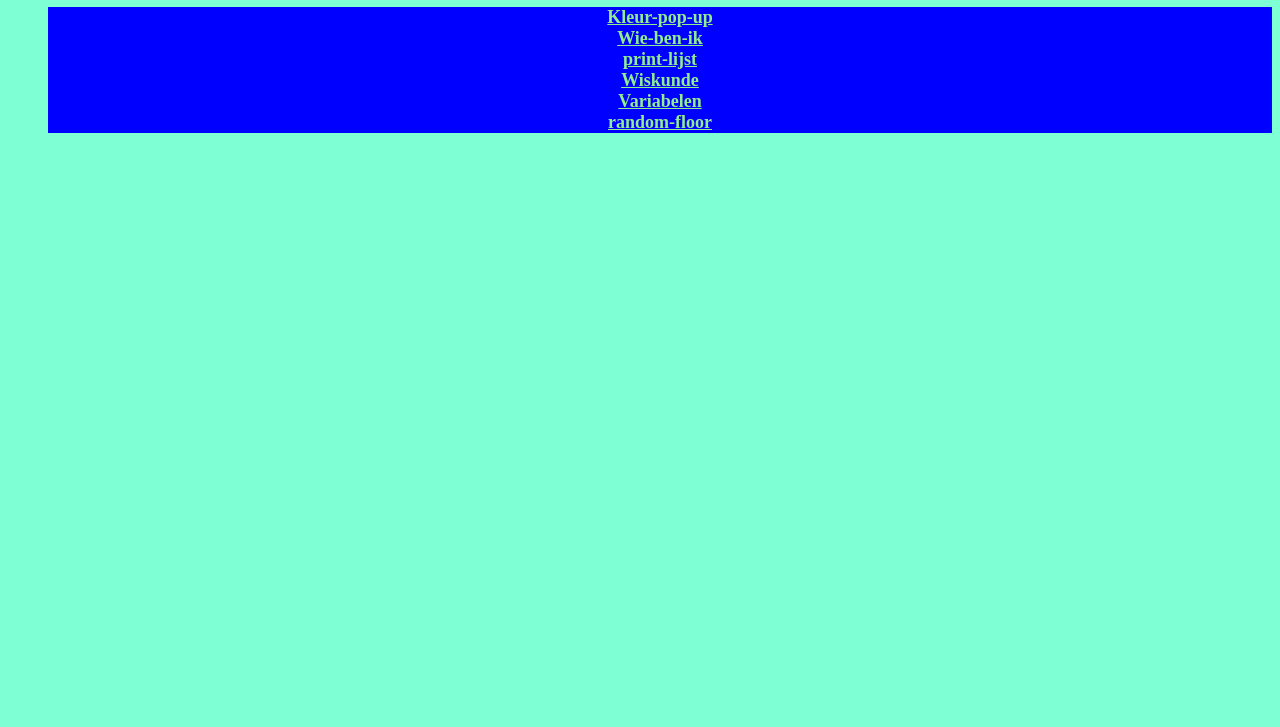
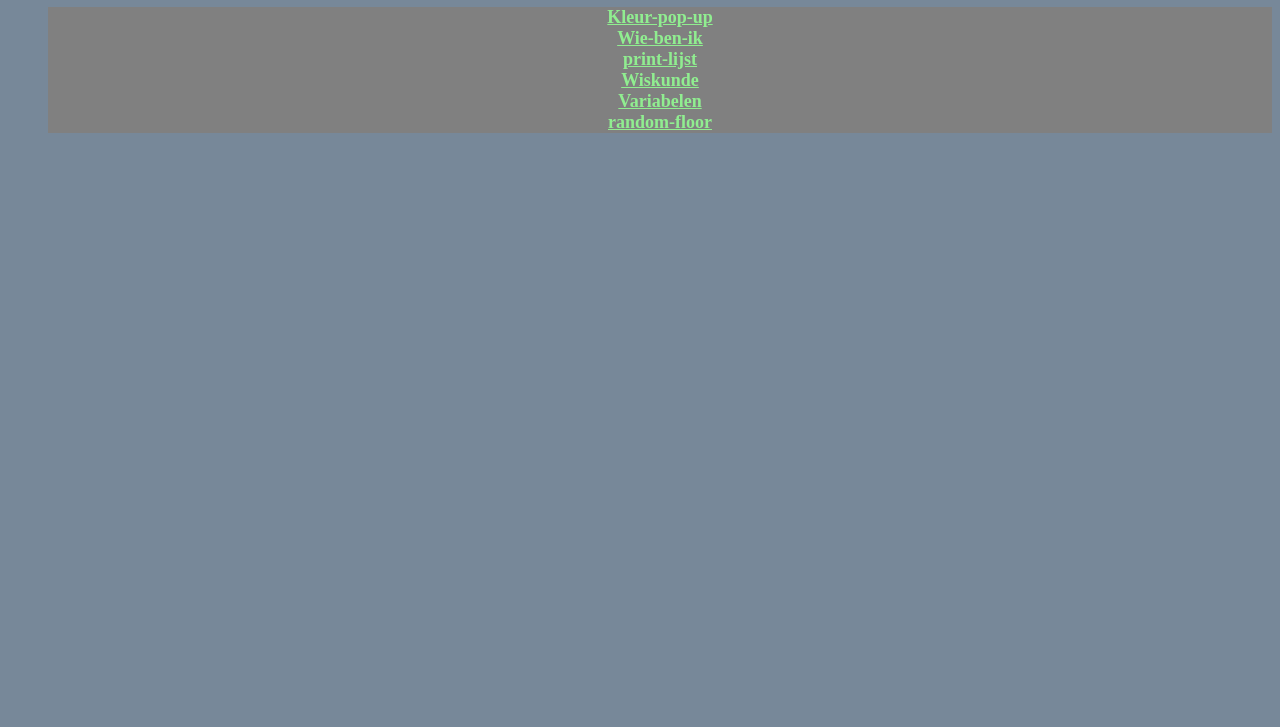
Before and after one commit to JL-ADN/Web-2-taken, a plain HTML site: page index.html in a window 1280 px wide. Shown: the part 73-800 px from the top of the page. Drawn offline with Linux system fonts and the light colour scheme.

Commit message:
list netlify color update

```diff
--- a/style.css
+++ b/style.css
@@ -1,16 +1,16 @@
 body {
-    background-color: aquamarine;
+    background-color: lightslategray;
 }
 
 li {
-    background-color: blue;
+    background-color: gray;
     text-align: center;
     font-weight: bold;
     font-size: 18px;
 }
 
 li:hover {
-    background-color: crimson;
+    background-color: white;
 }
 
 a {
```
